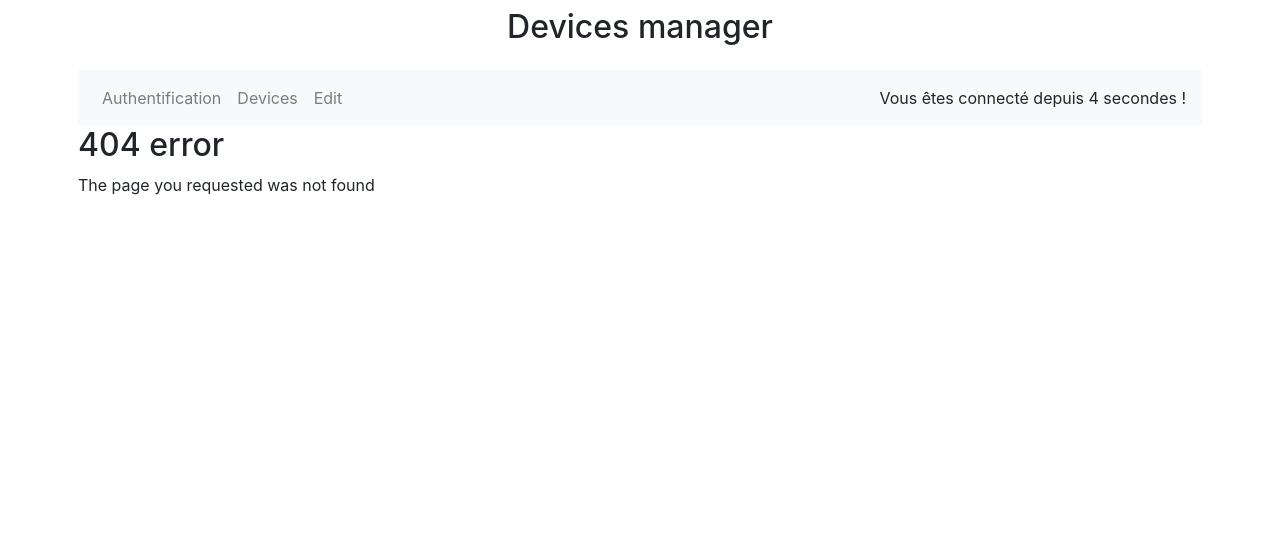
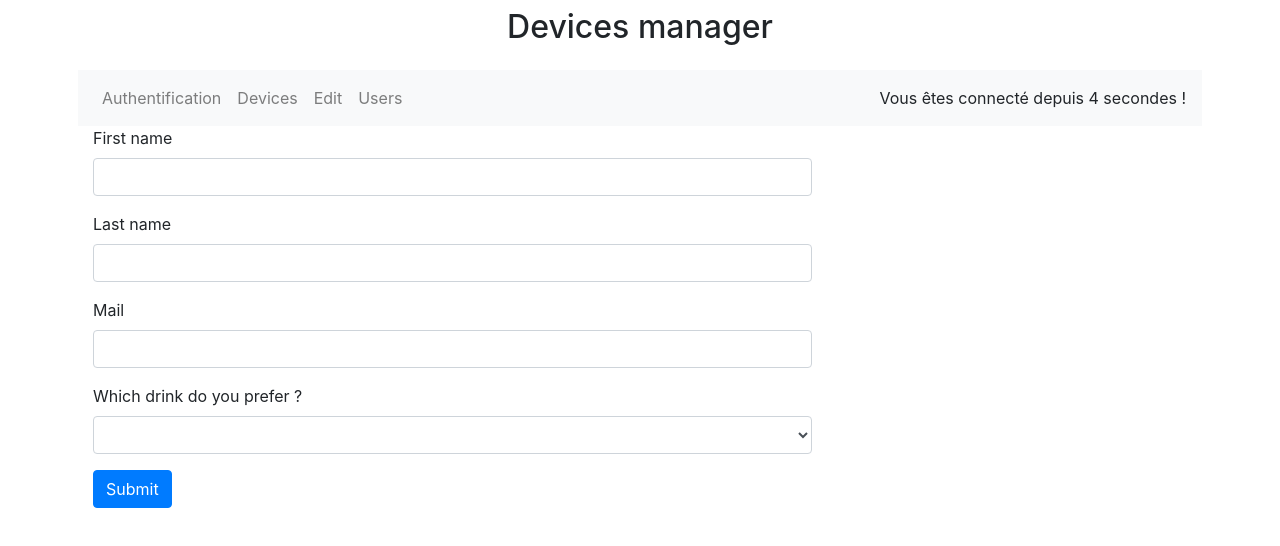
Before and after one commit to ALaureB/angular-app-training, an Angular app: page /new-user in a window 1280 px wide. Before the commit this address led to /not-found. Shown: the top 546 px of the page. Built offline with nearby package versions, Linux system fonts and the light colour scheme.

Commit message:
Adding users management to the app

```diff
--- a/src/app/app.component.html
+++ b/src/app/app.component.html
@@ -8,6 +8,7 @@
             <li routerLinkActive="active"><a class="nav-item nav-link" routerLink="auth">Authentification</a></li>
             <li routerLinkActive="active"><a class="nav-item nav-link" routerLink="devices">Devices</a></li>
             <li routerLinkActive="active"><a class="nav-item nav-link" routerLink="edit">Edit</a></li>
+            <li routerLinkActive="active"><a class="nav-item nav-link" routerLink="users">Users</a></li>
           </ul>
           <ul class="navbar-nav ml-auto">
             <li>Vous êtes connecté depuis {{ seconds }} secondes !</li>
--- a/src/app/edit-device/edit-device.component.ts
+++ b/src/app/edit-device/edit-device.component.ts
@@ -1,5 +1,5 @@
 import { Component, OnInit } from '@angular/core';
-import { NgForm } from '../../../node_modules/@angular/forms';
+import { NgForm } from '@angular/forms';
 import { DeviceService } from '../services/device.service';
 import { Router } from '@angular/router';
 
--- /dev/null
+++ b/src/app/models/User.model.ts
@@ -0,0 +1,9 @@
+export class User {
+  constructor(
+    public firstName: string,
+    public lastName: string,
+    public email: string,
+    public drinkPreference: string,
+    public hobbies?: string[]
+  ) {}
+}
--- /dev/null
+++ b/src/app/new-user/new-user.component.html
@@ -0,0 +1,24 @@
+<div class="col-sm-8 col-sm-offset-2">
+  <form [formGroup]="userForm" (ngSubmit)="onSubmitForm()">
+    <div class="form-group">
+      <label for="firstName">First name</label>
+      <input type="text" id="firstName" class="form-control" formControlName="firstName">
+    </div>
+    <div class="form-group">
+      <label for="lastName">Last name</label>
+      <input type="text" id="lastName" class="form-control" formControlName="lastName">
+    </div>
+    <div class="form-group">
+      <label for="email">Mail</label>
+      <input type="text" id="email" class="form-control" formControlName="email">
+    </div>
+    <div class="form-group">
+      <label for="drinkPreference">Which drink do you prefer ?</label>
+      <select id="drinkPreference" class="form-control" formControlName="drinkPreference">
+        <option value="coke">Coke</option>
+        <option value="pepsi">Pepsi</option>
+      </select>
+    </div>
+    <button type="submit" class="btn btn-primary">Submit</button>
+  </form>
+</div>
--- /dev/null
+++ b/src/app/new-user/new-user.component.ts
@@ -0,0 +1,45 @@
+import { Component, OnInit } from '@angular/core';
+import { FormBuilder, FormGroup } from '@angular/forms';
+import { User } from '../models/User.model';
+import { UserService } from '../services/user.service';
+import { Router } from '@angular/router';
+
+@Component({
+  selector: 'app-new-user',
+  templateUrl: './new-user.component.html',
+  styleUrls: ['./new-user.component.scss']
+})
+export class NewUserComponent implements OnInit {
+
+  userForm: FormGroup;
+
+  constructor(private formBuilder: FormBuilder,
+              private userService: UserService,
+              private router: Router) { }
+
+  ngOnInit() {
+    this.initForm();
+  }
+
+  initForm() {
+    this.userForm = this.formBuilder.group({
+      firstName: '',
+      lastName: '',
+      email: '',
+      drinkPreference: ''
+    });
+  }
+
+  onSubmitForm() {
+    const formValue = this.userForm.value;
+    const newUser = new User(
+      formValue['firstName'],
+      formValue['lastName'],
+      formValue['email'],
+      formValue['drinkPreference']
+    );
+    this.userService.addUser(newUser);
+    this.router.navigate(['/users']);
+  }
+
+}
--- /dev/null
+++ b/src/app/services/user.service.ts
@@ -0,0 +1,18 @@
+import { User } from '../models/User.model';
+import { Subject } from 'rxjs';
+
+export class UserService {
+    private users: User[] = [
+        new User('Thierry', 'Henry', 'thierry@henry.com', 'coke', ['code', 'sewing'])
+    ];
+    userSubject = new Subject<User[]>();
+
+    emitUsers() {
+      this.userSubject.next(this.users.slice());
+    }
+
+    addUser(user: User) {
+      this.users.push(user);
+      this.emitUsers();
+    }
+}
--- /dev/null
+++ b/src/app/user-list-component/user-list-component.component.html
@@ -0,0 +1,12 @@
+<ul class="list-group mt-2">
+  <li class="list-group-item" *ngFor="let user of users">
+    <h3>{{ user.firstName }} {{ user.lastName }}</h3>
+    <p>{{ user.email }}</p>
+    <p>Drink preference : {{ user.drinkPreference }}</p>
+    <p *ngIf="user.hobbies && user.hobbies.length > 0">
+      Hobbies :
+      <span *ngFor="let hobby of user.hobbies">{{ hobby }} <span >-</span></span>
+    </p>
+  </li>
+  <a routerLink="/new-user">New User</a>
+</ul>
--- /dev/null
+++ b/src/app/user-list-component/user-list-component.component.ts
@@ -0,0 +1,31 @@
+import { Component, OnDestroy, OnInit } from '@angular/core';
+import { User } from '../models/User.model';
+import { Subscription } from 'rxjs';
+import { UserService } from '../services/user.service';
+
+@Component({
+  selector: 'app-user-list-component',
+  templateUrl: './user-list-component.component.html',
+  styleUrls: ['./user-list-component.component.scss']
+})
+export class UserListComponentComponent implements OnInit, OnDestroy {
+
+  users: User[];
+  userSubscription: Subscription;
+
+  constructor(private userService: UserService) { }
+
+  ngOnInit() {
+    this.userSubscription = this.userService.userSubject.subscribe(
+      (users: User[]) => {
+        this.users = users;
+      }
+    );
+    this.userService.emitUsers();
+  }
+
+  ngOnDestroy() {
+    this.userSubscription.unsubscribe();
+  }
+
+}
```
Also changed, not shown: src/app/app.module.ts (+13 -4 lines), src/app/new-user/new-user.component.scss (added), src/app/user-list-component/user-list-component.component.scss (added).
